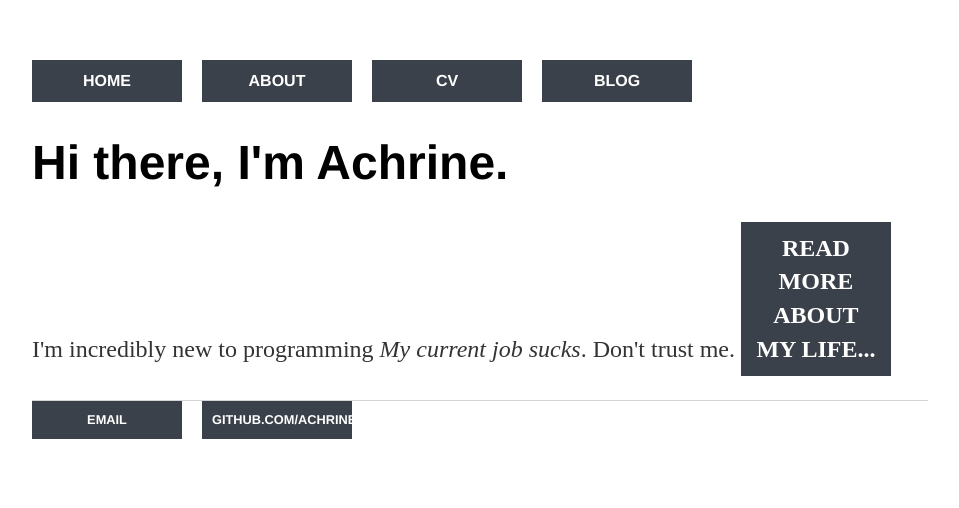
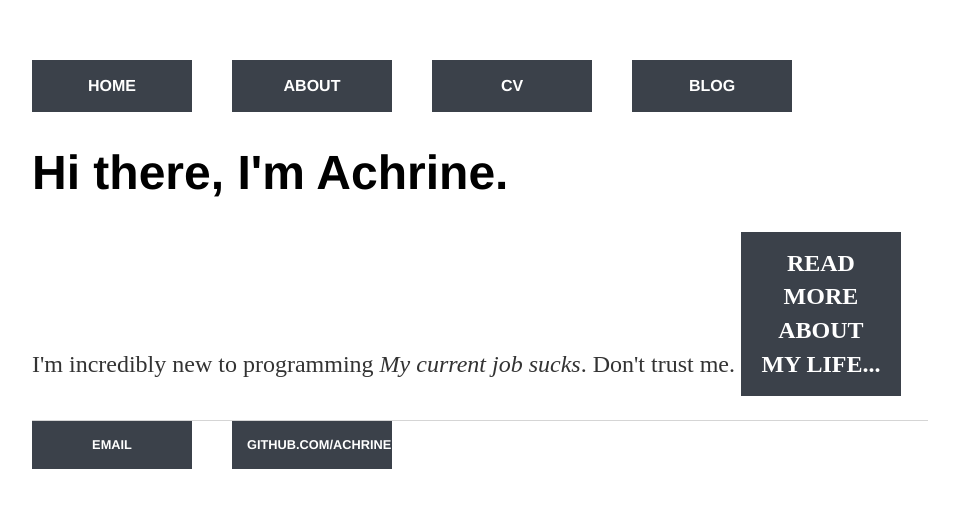
Before and after one commit to Achrine/achrine.github.io, a Jekyll site: the page built from index.html, in a window 1280 px wide. Shown: the top 508 px of the page, without its empty margins (160-1119 px from the left). Built offline with Jekyll 4.4.1, drawn with Linux system fonts in a browser that asks for light colours.

Commit message:
Update main.css

```diff
--- a/css/main.css
+++ b/css/main.css
@@ -22,7 +22,7 @@ nav ul, footer ul {
 }
 nav ul li, footer ul li {
 	display: inline;
-	margin-right: 20px;
+	margin-right: 40px;
 	float: left;
 }
 
@@ -33,7 +33,7 @@ a:link, a:visited {
     color: #FFFFFF;
     background-color: #3b414a;
     text-align: center;
-    padding: 10px;
+    padding: 15px;
     text-decoration: none;
     text-transform: uppercase;
 }
```
